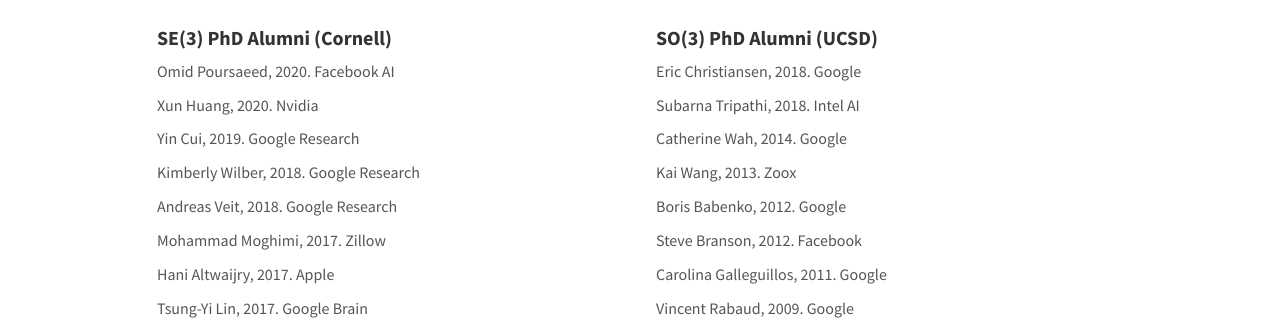
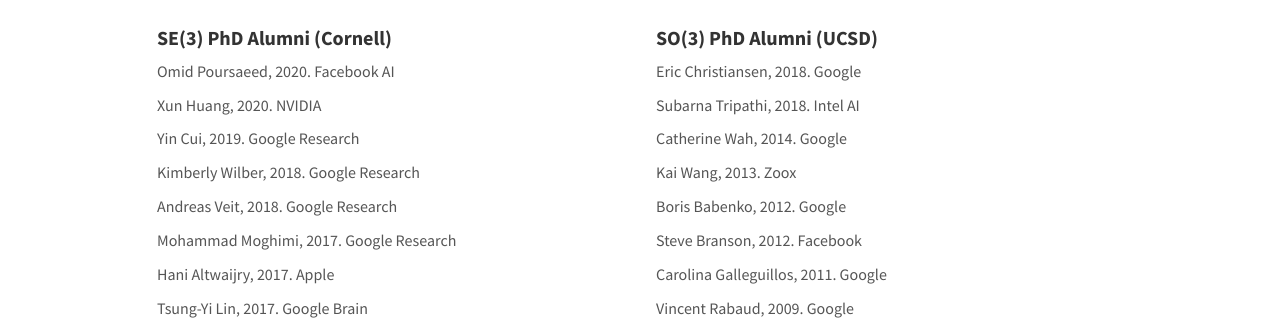
Before and after one commit to BelongieLab/belongielab.github.io, a Jekyll site: the page built from _pages/team.md, in a window 1280 px wide and 900 px high, scrolled down 1784 px. Shown: the part 165-498 px from the top of the window. Built offline with Jekyll 4.4.1, drawn with Linux system fonts in a browser that asks for light colours; nearby versions of some CDN libraries.

Commit message:
update Mohammad employer

```diff
--- a/_data/se3_alumni.yml
+++ b/_data/se3_alumni.yml
@@ -4,7 +4,7 @@
 
 - name: Xun Huang
   year: 2020
-  next: Nvidia
+  next: NVIDIA
 
 - name: Yin Cui
   year: 2019
@@ -20,7 +20,7 @@
 
 - name: Mohammad Moghimi
   year: 2017
-  next: Zillow
+  next: Google Research
 
 - name: Hani Altwaijry
   year: 2017
```
